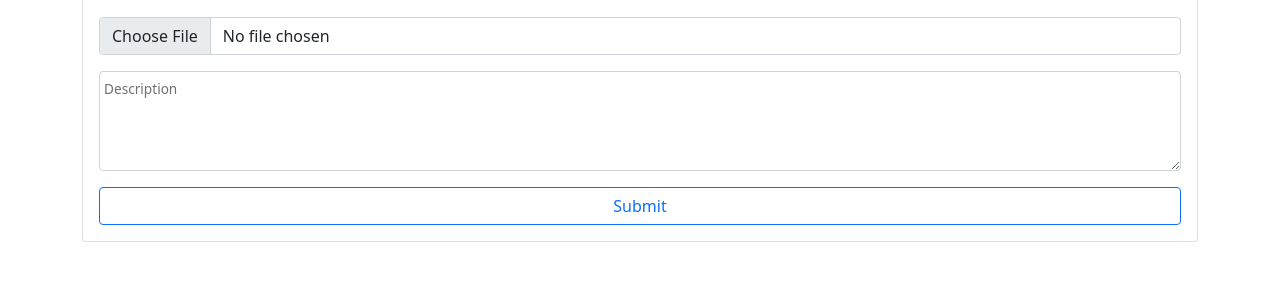
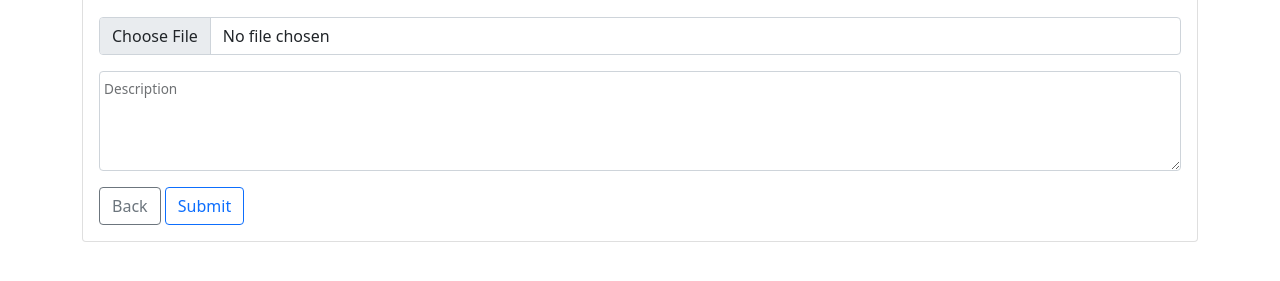
Before and after one commit to aesavas/JobHunter, a Django app: template app/jobs/templates/jobs/edit-resume.html in a window 1280 px wide. Shown: the part 313-594 px from the top of the page. Run offline with Django 3.2, Linux system fonts and the light colour scheme; the template is opened without the code that fills it, so the values that code supplies are empty; some libraries are stand-ins or nearby versions.

Commit message:
Back button added to edit resume, job and detail job, resume.

```diff
--- a/app/jobs/templates/jobs/detail-job.html
+++ b/app/jobs/templates/jobs/detail-job.html
@@ -14,6 +14,7 @@
                     </div>
                     <div class="card-body">
                         <div class="btn-group" role="group">
+                            <a href="{% url 'dashboard:dashboard' %}" class="btn btn-secondary">Back</a>
                             <a href="{% url 'dashboard:edit-job-post' job.id %}" class="btn btn-warning">Edit</a>
                             <a href="{% url 'dashboard:delete-job-post' job.id %}" class="btn btn-danger">Delete</a>
                         </div>
--- a/app/jobs/templates/jobs/detail-resume.html
+++ b/app/jobs/templates/jobs/detail-resume.html
@@ -14,6 +14,7 @@
                     </div>
                     <div class="card-body">
                         <div class="btn-group" role="group">
+                            <a href="{% url 'dashboard:dashboard' %}" class="btn btn-secondary">Back</a>
                             <a href="{% url 'dashboard:edit-resume' resume.id %}" class="btn btn-warning">Edit</a>
                             <a href="{% url 'dashboard:delete-resume' resume.id %}" class="btn btn-danger">Delete</a>
                         </div>
--- a/app/jobs/templates/jobs/edit-job.html
+++ b/app/jobs/templates/jobs/edit-job.html
@@ -49,7 +49,8 @@
                             <label for="comments">Comments</label>
                         </div>
                         <div class="col-12">
-                            <input type="submit" value="Submit" class="btn btn-outline-primary form-control">
+                            <a href="{% url 'dashboard:dashboard' %}" class="btn btn-outline-secondary">Back</a>
+                            <input type="submit" value="Submit" class="btn btn-outline-primary">
                         </div>
                     </form>
                 </div>
--- a/app/jobs/templates/jobs/edit-resume.html
+++ b/app/jobs/templates/jobs/edit-resume.html
@@ -29,7 +29,8 @@
                             <label for="description">Description</label>
                         </div>
                         <div class="col-12">
-                            <input type="submit" value="Submit" class="btn btn-outline-primary form-control">
+                            <a href="{% url 'dashboard:dashboard' %}" class="btn btn-outline-secondary">Back</a>
+                            <input type="submit" value="Submit" class="btn btn-outline-primary">
                         </div>
                     </form>
                 </div>
```
